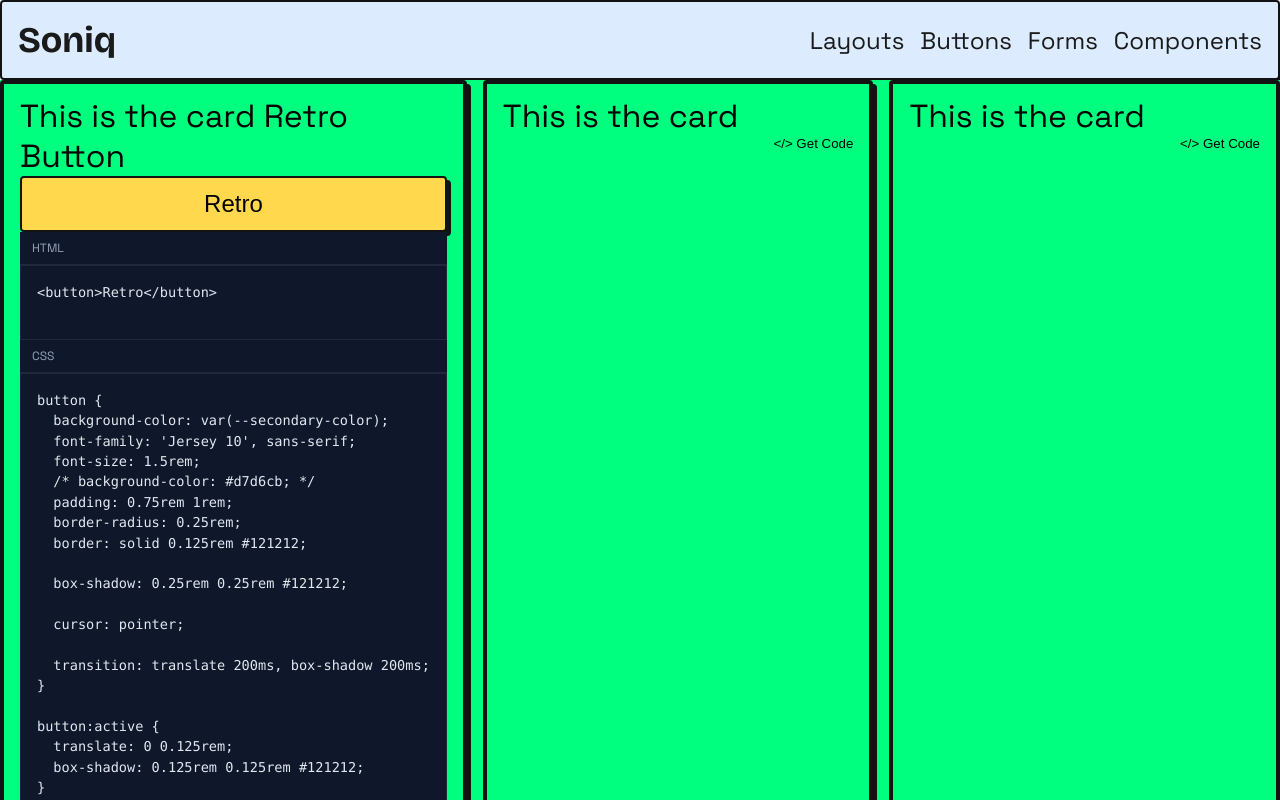
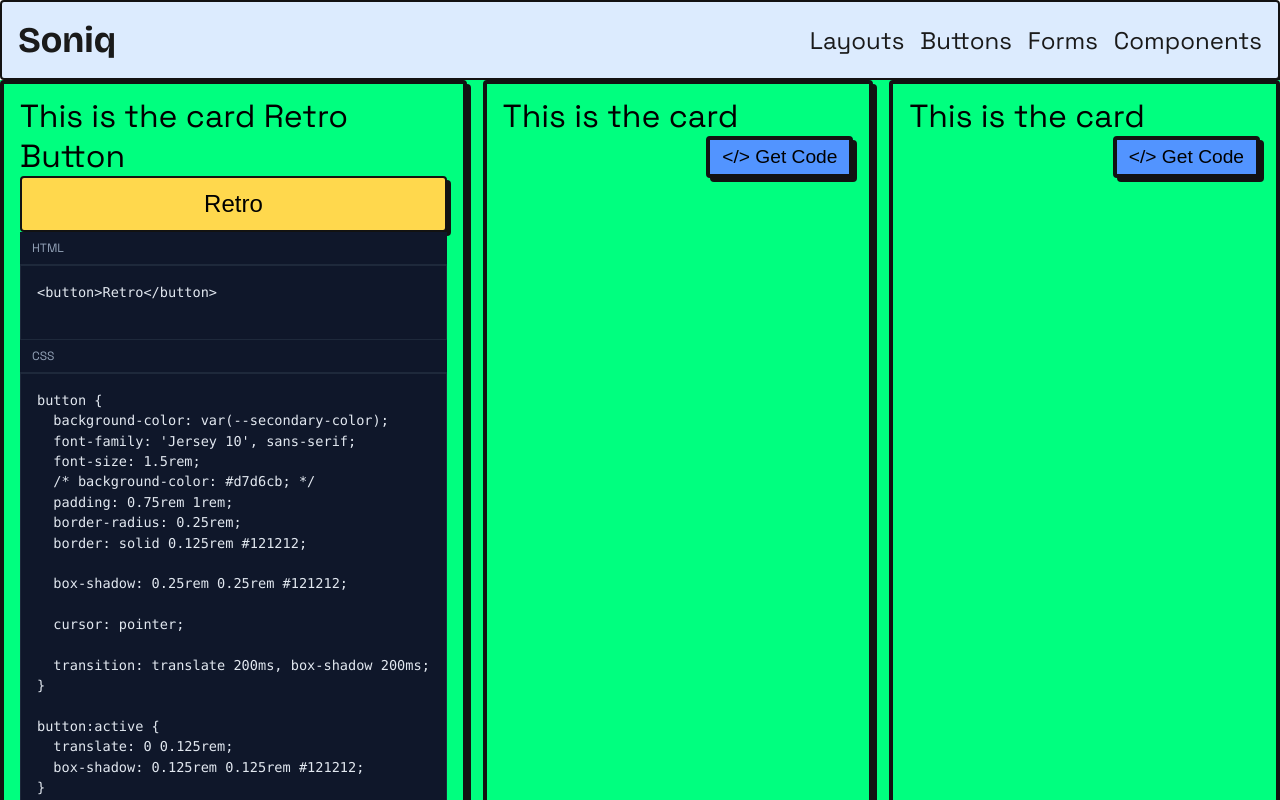
Before and after one commit to yusef-codes10/soniq, a Vue app: page /buttons in a window 1280 px wide. Shown: the top 800 px of the page. Built offline with nearby package versions, Linux system fonts and the light colour scheme.

Commit message:
better styling for the get code button

```diff
--- a/src/components/ui/CardComponent.vue
+++ b/src/components/ui/CardComponent.vue
@@ -12,7 +12,7 @@ defineProps({
   <div class="card border">
     This is the card {{ title }}
     <slot></slot>
-    <button>&lt;/&gt; Get Code</button>
+    <button class="border">&lt;/&gt; Get Code</button>
   </div>
 </template>
 
@@ -29,9 +29,15 @@ defineProps({
 }
 
 button {
-  background: none;
-  border: none;
+  background: var(--brand-color);
   align-self: flex-end;
   justify-self: flex-end;
+  cursor: pointer;
+  font-size: 1.2rem;
+  padding: 6px 12px;
+}
+
+button:hover {
+  background-color: var(--brand-hover);
 }
 </style>
```
